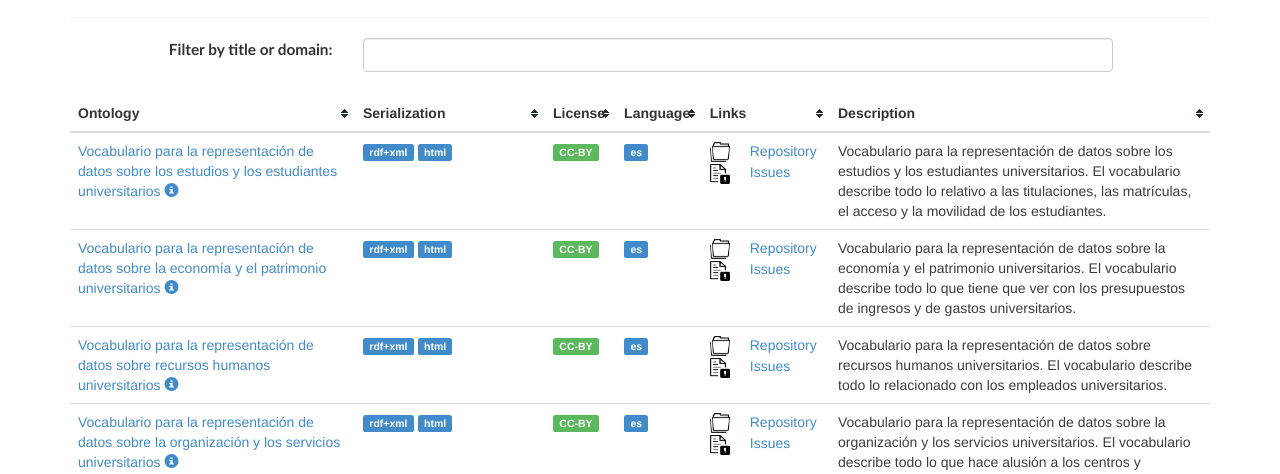
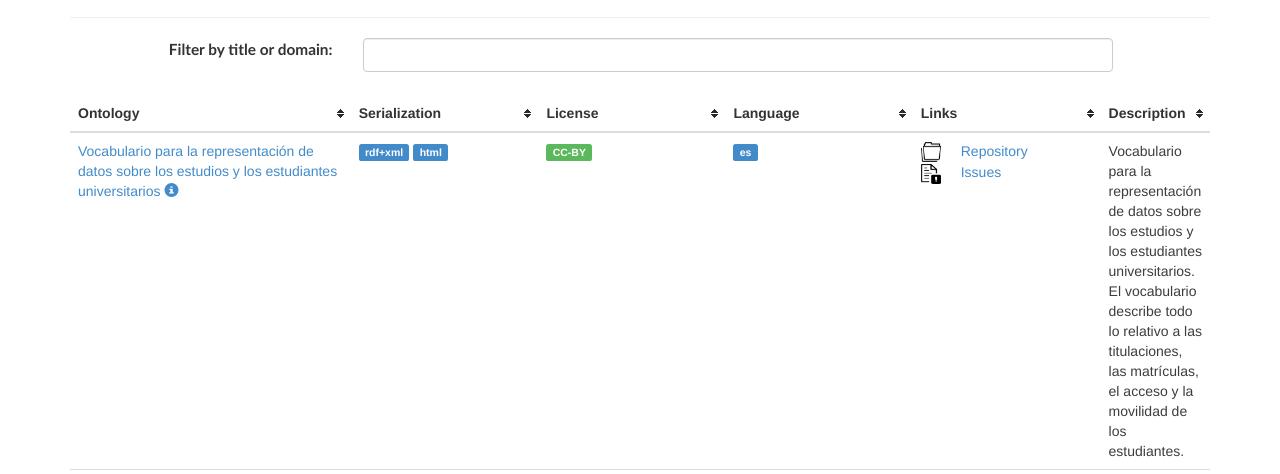
Before and after one commit to openuniversitydata/CatalogoOntologiasOpenUniversityData, a plain HTML site: page index.html in a window 1280 px wide. Shown: the part 303-777 px from the top of the page. Drawn offline with Linux system fonts and the light colour scheme.

Commit message:
Update index.html

```diff
--- a/index.html
+++ b/index.html
@@ -86,9 +86,9 @@
 <tr>
 <th class="col-md-3">Ontology</th>
 <th class="col-md-2">Serialization</th>
-<th class="col-md-1.5">License</th>
-<th class="col-md-1.5">Language</th>
-<th class="col-md-1.5">Links</th>
+<th class="col-md-2">License</th>
+<th class="col-md-2">Language</th>
+<th class="col-md-2">Links</th>
 <th class="col-md-4">Description</th>
 </tr>
 </thead>
```
